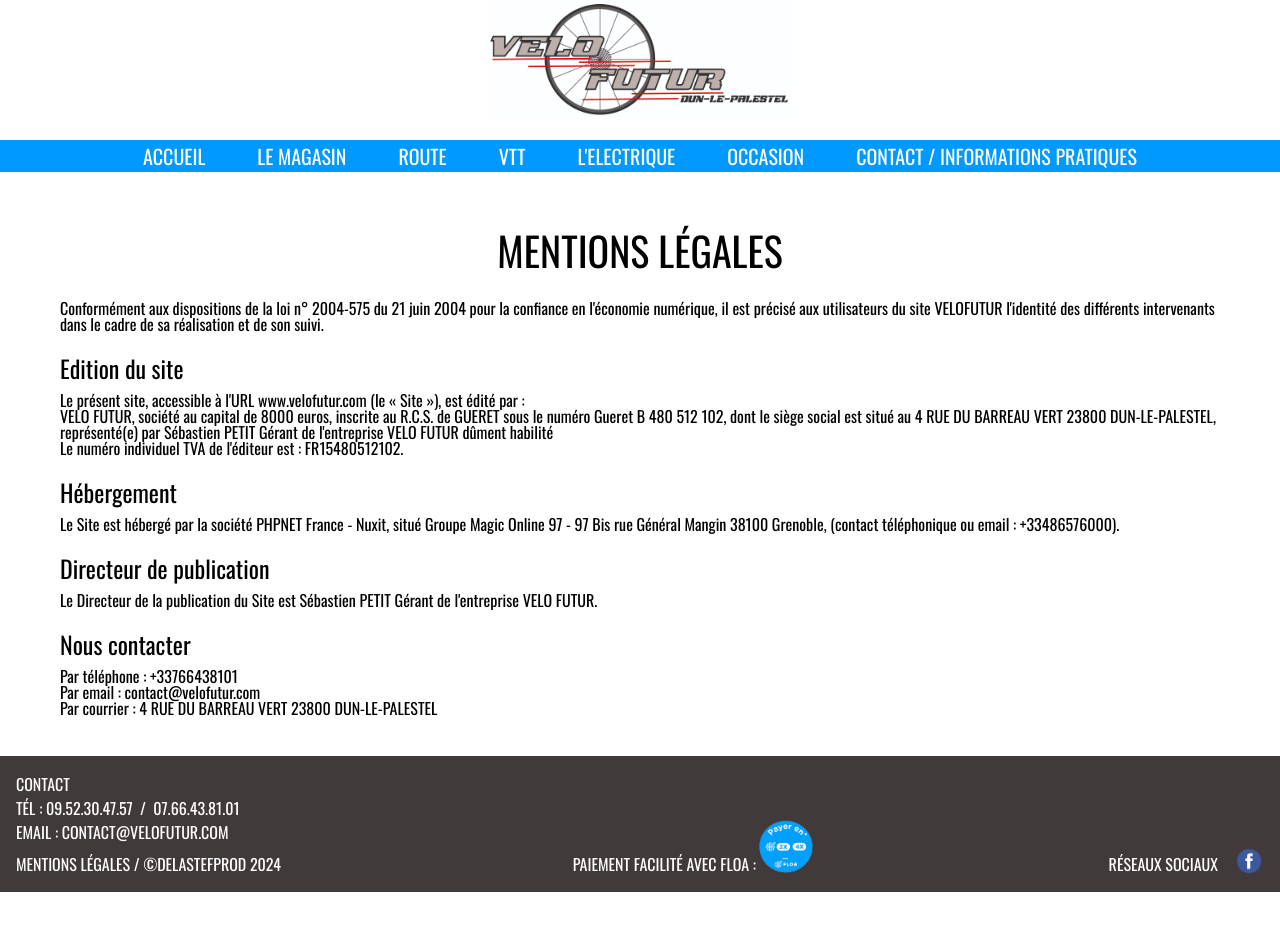
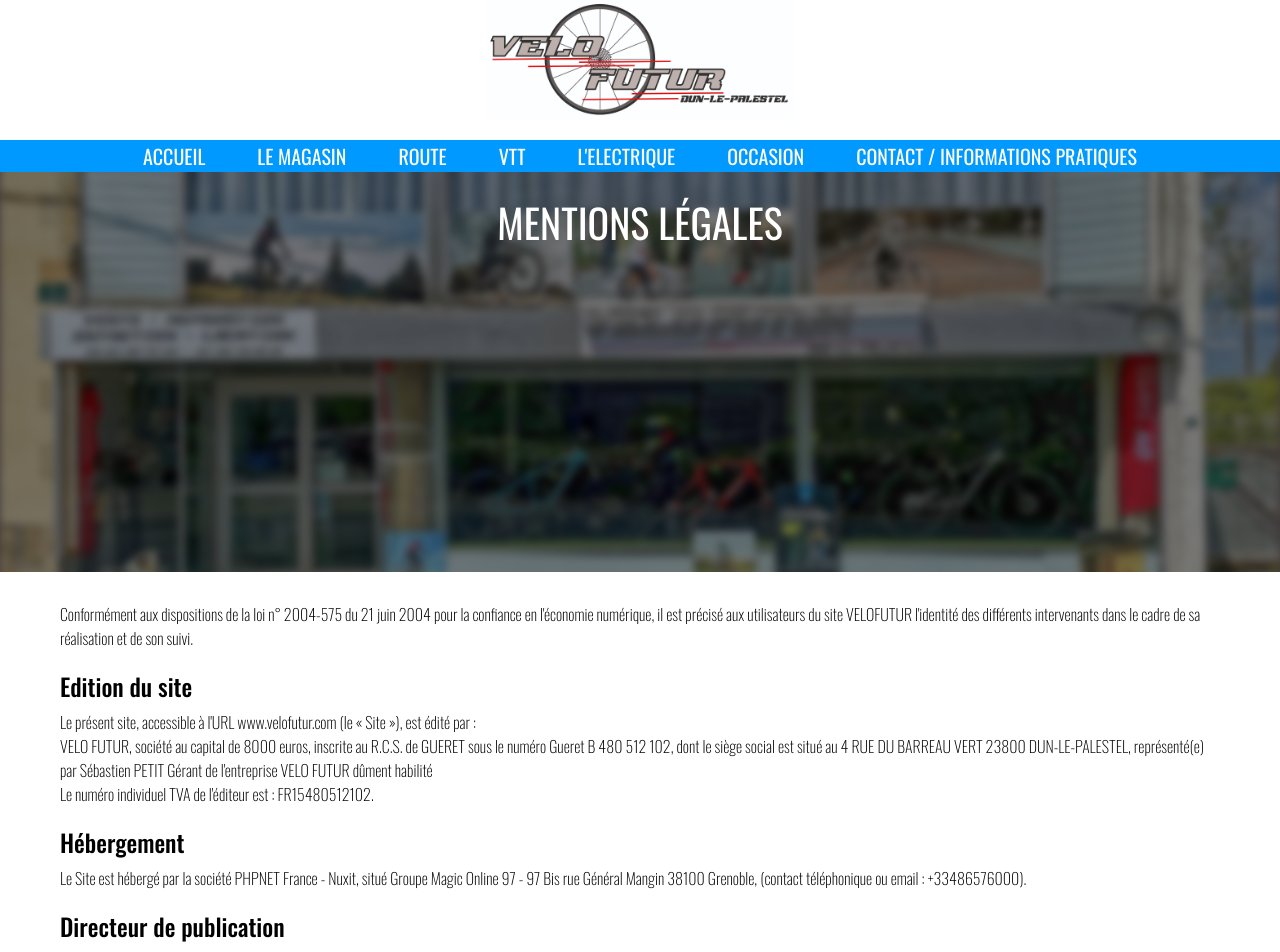
Before and after one commit to Erkomxtil/velo-futur, a React (Vite) app: page /legal in a window 1280 px wide. Shown: the top 952 px of the page. Before the commit the page ends 892 px from the top, so only its background shows below. Built offline with nearby package versions, Linux system fonts and the light colour scheme.

Commit message:
Correction sur les fonts, footer mentions légales, remise en forme des mentions légales, correction orthographe, correction espacement

```diff
--- a/src/components/BikeCard.jsx
+++ b/src/components/BikeCard.jsx
@@ -10,10 +10,10 @@
 
 export function BikeCard ({title, image, infos, price, link}) {
   return (
-    <div className='mt-[20px] w-full phone:max-w-[500px] laptop:mt-0'>
+    <div className='mt-[30px] w-full phone:max-w-[500px] laptop:mt-0'>
       <a href={link} target="_blank">
         <img className='w-full px-5 phone:px-0 phone:h-[400px] phone:w-[500px] phone:border-solid phone:border-[#413A3A] phone:border-[4px]' src={image} alt="Vélo" />
-        <p className='text-[black] py-4 px-5 phone:px-0'>
+        <p className='text-[black] py-4 px-5 phone:px-0 leading-6'>
           {title} <br />
           <span className='font-[100] mt-4 block'>{infos ? `${infos}`: ""}</span>
           {price ? `${price}` : ""}
--- a/src/components/Footer.jsx
+++ b/src/components/Footer.jsx
@@ -4,21 +4,21 @@
 
 export const Footer = () => {
   return (
+    <>
     <div className="flex justify-between bg-[#413A3A] p-4 items-end">
       <div className="text-[white] flex flex-col items-center w-full uppercase leading-6 phone:justify-between phone:items-end phone:flex-row">
-        <p className="text-center mb-4 phone:text-left phone:mb-0 phone:inline-block">
+        <p className="text-center py-5 phone:text-left phone:py-0 phone:inline-block">
           Contact<br />
           <span>Tél : <a title="Appeler" rel="nofollow" href="tel:0952304757">09.52.30.47.57&nbsp; </a> / <a title="Appeler" rel="nofollow" href="tel:0766438101">&nbsp;07.66.43.81.01</a></span> <br />
-          email : <a className="mb-2 inline-block" href="mailto:contact@velofutur.com">contact@velofutur.com</a> <br />
-          <Link to="legal">Mentions légales</Link> / <a href="https://delastef.netlify.app/" target="_blank">©delastefprod 2024</a>
+          email : <a href="mailto:contact@velofutur.com">contact@velofutur.com</a> <br />
         </p>
-        <p className="flex flex-col mb-4 items-center phone:items-end phone:flex-row phone:mb-0">
+        <p className="flex flex-col py-5 items-center phone:items-end phone:flex-row phone:py-0">
           Paiement facilité avec Floa : <img className="h-[60px] w-[61px]" src={floa} alt="Logo de floa" />
         </p>
         <div>
           <p>
           </p>
-          <p className="flex flex-col mb-4 items-center phone:items-end phone:flex-row phone:mb-0">
+          <p className="flex flex-col py-5 items-center phone:items-end phone:flex-row phone:py-0">
             Réseaux sociaux
             <a href="https://www.facebook.com/velofuturdunlepalestel/">
               <img className="h-[30px] phone:pl-4" src={facebook} alt="Logo de facebook" />
@@ -27,5 +27,9 @@
         </div>
       </div>
     </div>
+    <div className="bg-[#413A3A] text-center text-white pt-5 pb-[30px]">
+      <Link to="legal">Mentions légales</Link> / <a href="https://delastef.netlify.app/" target="_blank">©delastefprod 2024</a>
+    </div>
+    </>
   )
 }
--- a/src/components/Header.jsx
+++ b/src/components/Header.jsx
@@ -16,7 +16,7 @@
     <header className='z-50'>
       <div className='flex justify-center'>
         <a href="/">
-          <img className='h-[120px]' src={logo} alt="Le logo de Vélo futur Dun le Palestel" />
+          <img className='h-[120px]' src={logo} alt="Le logo de Vélo futur Dun-le-Palestel" />
         </a>
       </div>
       <nav className='bg-[#0099FF] h-8 mt-5 justify-center items-center laptop:flex laptop:relative'>
--- a/src/components/Intro.jsx
+++ b/src/components/Intro.jsx
@@ -12,10 +12,10 @@
       <div className="hidden laptop:block h-[400px] overflow-hidden bg-[#413A3A]">
         <img className="w-full blur-[4px] brightness-[.5] phone:translate-y-[-10px] laptop:translate-y-[-190px] hidden phone:block" src={devanture} alt="Devanture du magasin de Vélo futur" />
       </div>
-      <div className="bg-[#413A3A] px-[20px] pb-10 laptop:pb-0 laptop:bg-transparent laptop:w-full laptop:max-w-[1200px] laptop:absolute laptop:top-0 left-[50%] laptop:translate-x-[-50%]">
+      <div className="bg-[#413A3A] px-[20px] pb-[30px] laptop:pb-0 laptop:bg-transparent laptop:w-full laptop:max-w-[1200px] laptop:absolute laptop:top-0 left-[50%] laptop:translate-x-[-50%]">
         <Titlepage title={title}/>
-        <p className="text-[30px] text-[white] uppercase text-center">Votre magasin de vélos : <br/> vente - réparation - entretien - location</p>
-        <p className="font-[100] pt-5 text-2xl text-center">Découvrez l&#39;ensemble de la gamme de nos vélo afin de trouver celui le plus adapté à vos besoins.</p>
+        <p className="text-[26px] text-[white] uppercase text-center mt-[30px]">Votre magasin de vélos : <br/> vente - réparation - entretien - location</p>
+        <p className="font-[100] pt-5 text-2xl text-center">Découvrez l&#39;ensemble de la gamme de nos vélos afin de trouver celui le plus adapté à vos besoins.</p>
       </div>
     </>
   )
--- a/src/components/NavMobile.jsx
+++ b/src/components/NavMobile.jsx
@@ -13,7 +13,7 @@
   }
 
   return (
-    <div className={nav ? "absolute w-full h-full z-50 laptop:hidden": 'hidden'}>
+    <div className={nav ? "absolute w-full h-full z-50 laptop:hidden": 'hidden'} onClick={() => settingNav()}>
       <div>
         <div className="w-[20px] flex flex-col top-[14px] right-[10px] absolute" onClick={() => settingNav()}>
           <div className='transition-all rotate-45 translate-x-[0px] translate-y-[2px] h-[2px] w-full block bg-white'></div>
--- a/src/components/Titlepage.jsx
+++ b/src/components/Titlepage.jsx
@@ -5,5 +5,5 @@
 }
 
 export function Titlepage({ title }) {
-  return <h1 className="uppercase  text-[40px] mb-[30px] pt-[5%] laptop:text-[40px] text-center  laptop:mb-[30px]">{title}</h1>
+  return <h1 className="uppercase  text-[38px] pt-[30px] laptop:text-[40px] text-center  laptop:mb-[30px]">{title}</h1>
 }
--- a/src/pages/Accueil.jsx
+++ b/src/pages/Accueil.jsx
@@ -6,8 +6,8 @@
 
 export const Accueil = () => {
   return (
-    <div className="relative m-auto text-white mb-10">
-      <Intro title="Vélo Futur Dun le palestel,"/>
+    <div className="relative m-auto text-white mb-[30px]">
+      <Intro title="Vélo Futur Dun-le-palestel,"/>
       <div className="flex flex-col items-center z-20 relative laptop:gap-[10px] laptop:flex-row laptop:justify-center laptop:mt-[-100px] laptop:items-start">
         <BikeCard
           title="G-one Black Hill"
--- a/src/pages/Legal.jsx
+++ b/src/pages/Legal.jsx
@@ -1,24 +1,34 @@
+import devanture from "../assets/devanture-magasin.jpg"
 import { Titlepage } from "../components/Titlepage"
 
 export const Legal = () => {
   return (
+    <>
+      <div className="relative">
+        <div className="hidden laptop:block h-[400px] overflow-hidden bg-[#413A3A]">
+          <img className="w-full blur-[4px] brightness-[.5] phone:translate-y-[-10px] laptop:translate-y-[-190px] hidden phone:block" src={devanture} alt="Devanture du magasin de Vélo futur" />
+        </div>
+        <div className="bg-[#413A3A] px-[20px] pb-[30px] laptop:pb-0 laptop:bg-transparent laptop:w-full laptop:max-w-[1200px] laptop:absolute laptop:top-0 left-[50%] laptop:translate-x-[-50%] text-white">
+          <Titlepage title="Mentions légales" />
+        </div>
+      </div>
       <div className="flex m-auto max-w-[1200px] px-[20px] pb-10">
-      <p>
-        <Titlepage title="Mentions légales"/>
+        <p className="mt-[30px] block font-[100] leading-6">
             Conformément aux dispositions de la loi n° 2004-575 du 21 juin 2004 pour la confiance en l&#39;économie numérique, il est précisé aux utilisateurs du site VELOFUTUR l&#39;identité des différents intervenants dans le cadre de sa réalisation et de son suivi. <br />
-        <h2 className="text-2xl mt-5 mb-2">Edition du site</h2>
+          <h2 className="text-2xl mt-5 mb-2 font-medium">Edition du site</h2>
           Le présent site, accessible à l&#39;URL www.velofutur.com (le « Site »), est édité par : <br />
           VELO FUTUR, société au capital de 8000 euros, inscrite au R.C.S. de GUERET sous le numéro Gueret B 480 512 102, dont le siège social est situé au 4 RUE DU BARREAU VERT 23800 DUN-LE-PALESTEL, représenté(e) par Sébastien PETIT Gérant de l&#39;entreprise VELO FUTUR dûment habilité <br />
           Le numéro individuel TVA de l&#39;éditeur est : FR15480512102.
-        <h2 className="text-2xl mt-5 mb-2">Hébergement</h2>
+          <h2 className="text-2xl mt-5 mb-2 font-medium">Hébergement</h2>
           Le Site est hébergé par la société PHPNET France - Nuxit, situé Groupe Magic Online 97 - 97 Bis rue Général Mangin 38100 Grenoble, (contact téléphonique ou email : +33486576000).
-        <h2 className="text-2xl mt-5 mb-2">Directeur de publication</h2>
+          <h2 className="text-2xl mt-5 mb-2 font-medium">Directeur de publication</h2>
           Le Directeur de la publication du Site est Sébastien PETIT Gérant de l&#39;entreprise VELO FUTUR.
-        <h2 className="text-2xl mt-5 mb-2">Nous contacter</h2>
+          <h2 className="text-2xl mt-5 mb-2 font-medium">Nous contacter</h2>
           Par téléphone : +33766438101 <br />
           Par email : contact@velofutur.com <br />
           Par courrier : 4 RUE DU BARREAU VERT 23800 DUN-LE-PALESTEL
         </p>
       </div>
+    </>
   )
 }
--- a/src/pages/Magasin.jsx
+++ b/src/pages/Magasin.jsx
@@ -8,7 +8,7 @@
         <img className="w-full blur-[4px] brightness-[.5] phone:translate-y-[-10px] laptop:translate-y-[-190px] hidden phone:block" src={devanture} alt="Devanture du magasin de Vélo futur" />
       </div>
       <div className="bg-[#413A3A] px-[20px] pb-10 laptop:pb-0 laptop:bg-transparent laptop:w-full laptop:max-w-[1200px] laptop:absolute laptop:top-0 left-[50%] laptop:translate-x-[-50%]">
-        <Titlepage title="Votre magasin Vélo Futur Dun le palestel,"/>
+        <Titlepage title="Votre magasin Vélo Futur Dun-le-palestel,"/>
       </div>
       <div className="flex justify-center mt-[20px] laptop:mt-[-240px] z-20 relative ">
         <div className="text-black text-2xl font-[100] text-center mb-10">
```
Lines whose indentation alone changed are shown as unchanged.
